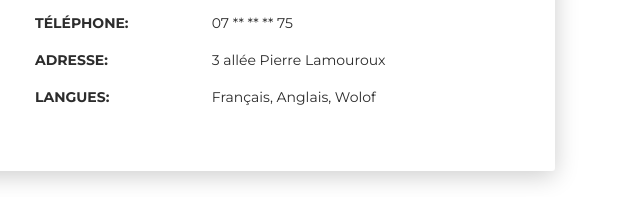
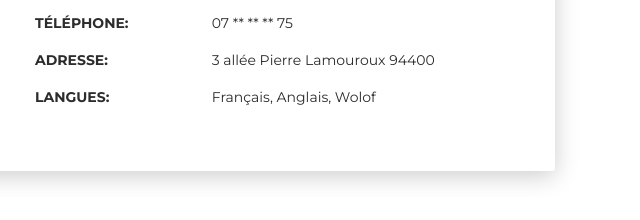
Before and after one commit to falilou076/Portfolio, a plain HTML site: page index.html in a window 1280 px wide. Shown: the part 751-971 px from the top of the page, 640-1280 px from the left. Drawn offline with Linux system fonts and the light colour scheme.

Commit message:
Update index.html

```diff
--- a/index.html
+++ b/index.html
@@ -97,7 +97,7 @@
             </div>
             <div class="row mt-3">
               <div class="col-sm-4"><strong class="text-uppercase">Adresse:</strong></div>
-              <div class="col-sm-8">3 allée Pierre Lamouroux</div>
+              <div class="col-sm-8">3 allée Pierre Lamouroux 94400</div>
             </div>
             <div class="row mt-3">
               <div class="col-sm-4"><strong class="text-uppercase">Langues:</strong></div>
```
